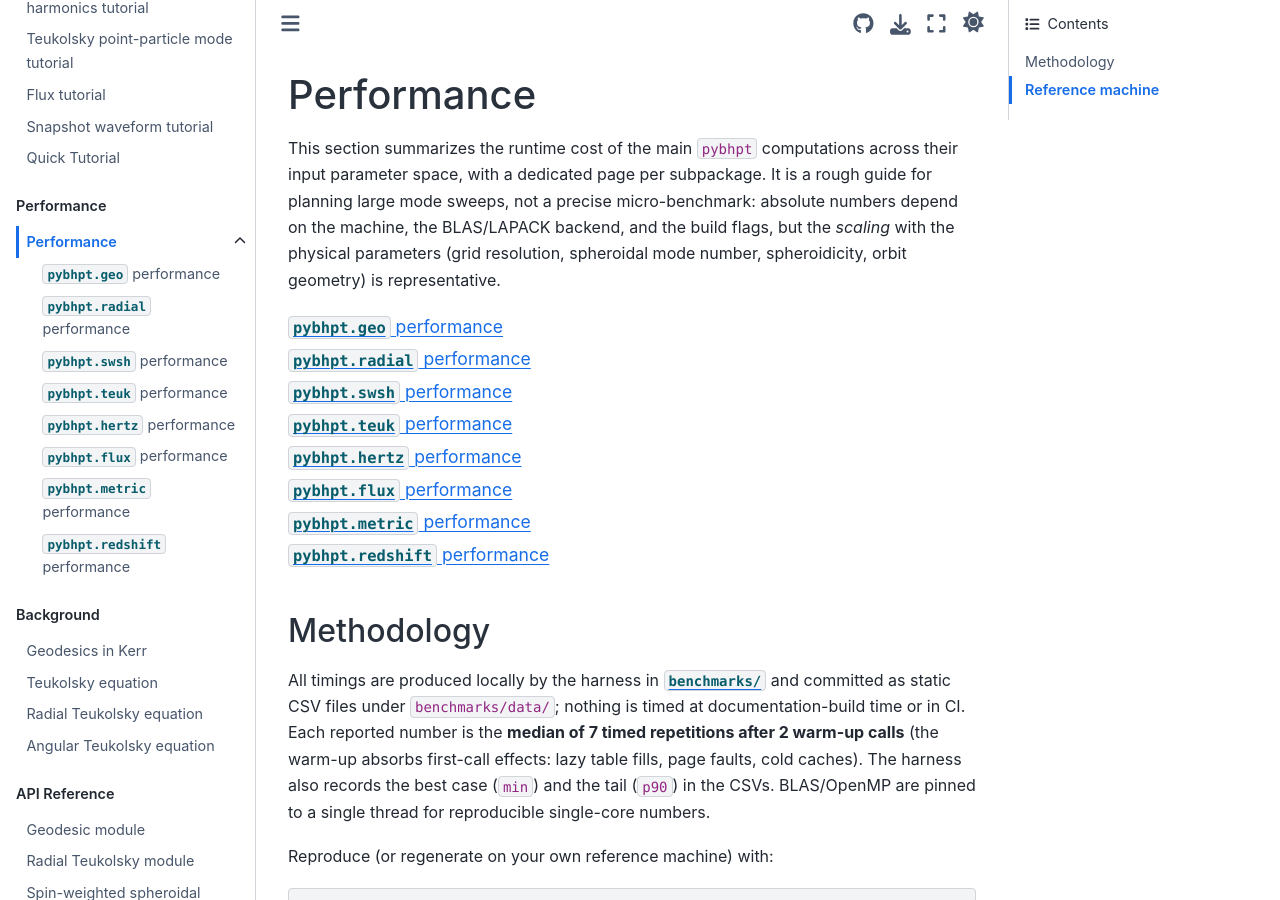
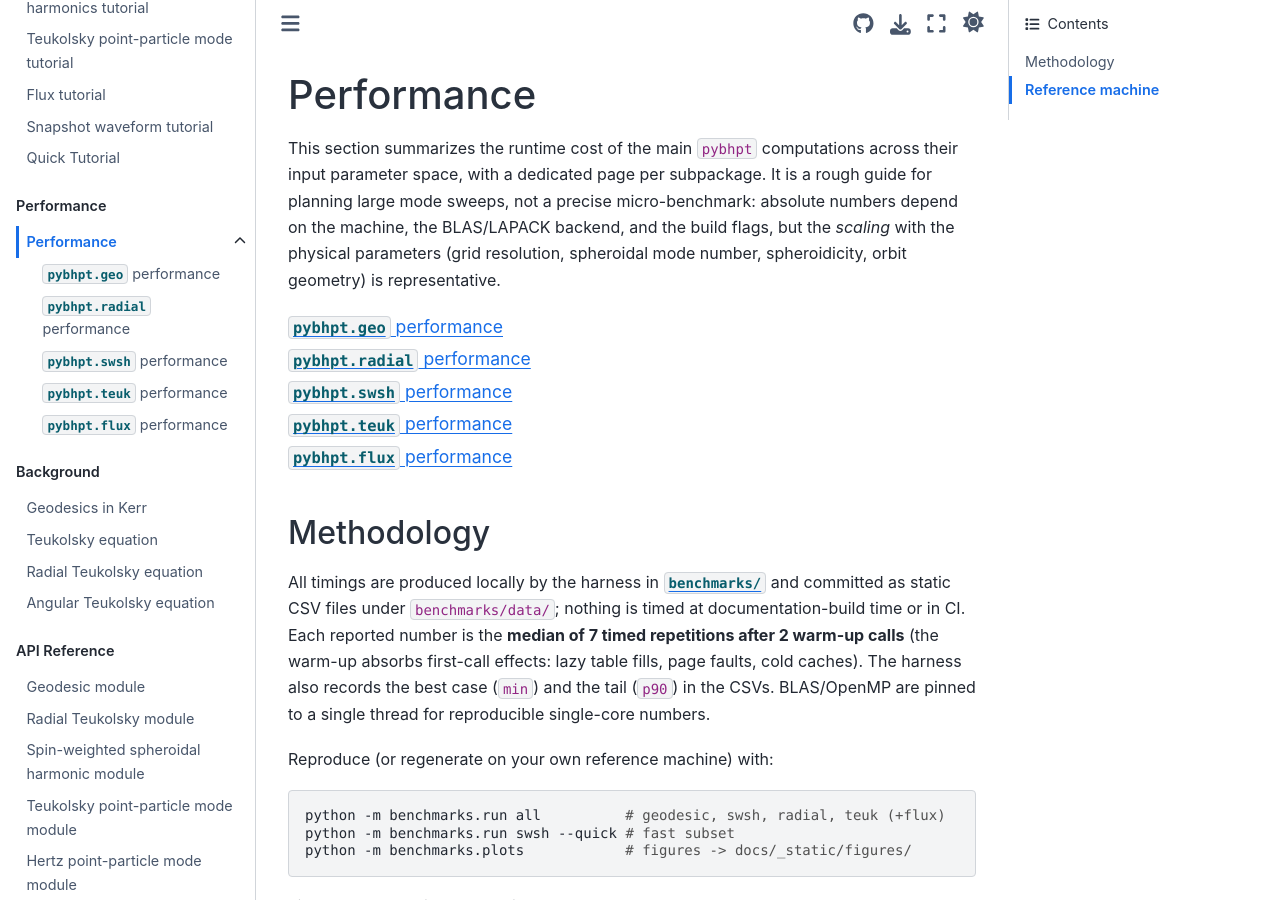
Before and after one commit to znasipak/pybhpt, a Sphinx documentation site: the page built from docs/performance/index.md, in a window 1280 px wide and 900 px high. Built offline with Sphinx 7.4.7 and the Sphinx Book theme 1.1.4, drawn with Linux system fonts in a browser that asks for light colours.

Commit message:
Drop hertz/metric/redshift from the Performance toctree
Those three subpackages are out of benchmarking scope for now. The pages are kept
(each explains why it has no timing table, and flux/teuk reference that reasoning)
but marked orphan so Sphinx does not warn about unreferenced documents. Restoring
them is a matter of re-adding the toctree entries and dropping the front matter.

Co-Authored-By: Claude Opus 5 <noreply@anthropic.com>

````diff
--- a/docs/performance/index.md
+++ b/docs/performance/index.md
@@ -14,10 +14,7 @@ geo
 radial
 swsh
 teuk
-hertz
 flux
-metric
-redshift
 ```
 
 ## Methodology
````
Also changed, not shown: docs/performance/hertz.md (+4 -0 lines), docs/performance/metric.md (+4 -0 lines), docs/performance/redshift.md (+4 -0 lines).
